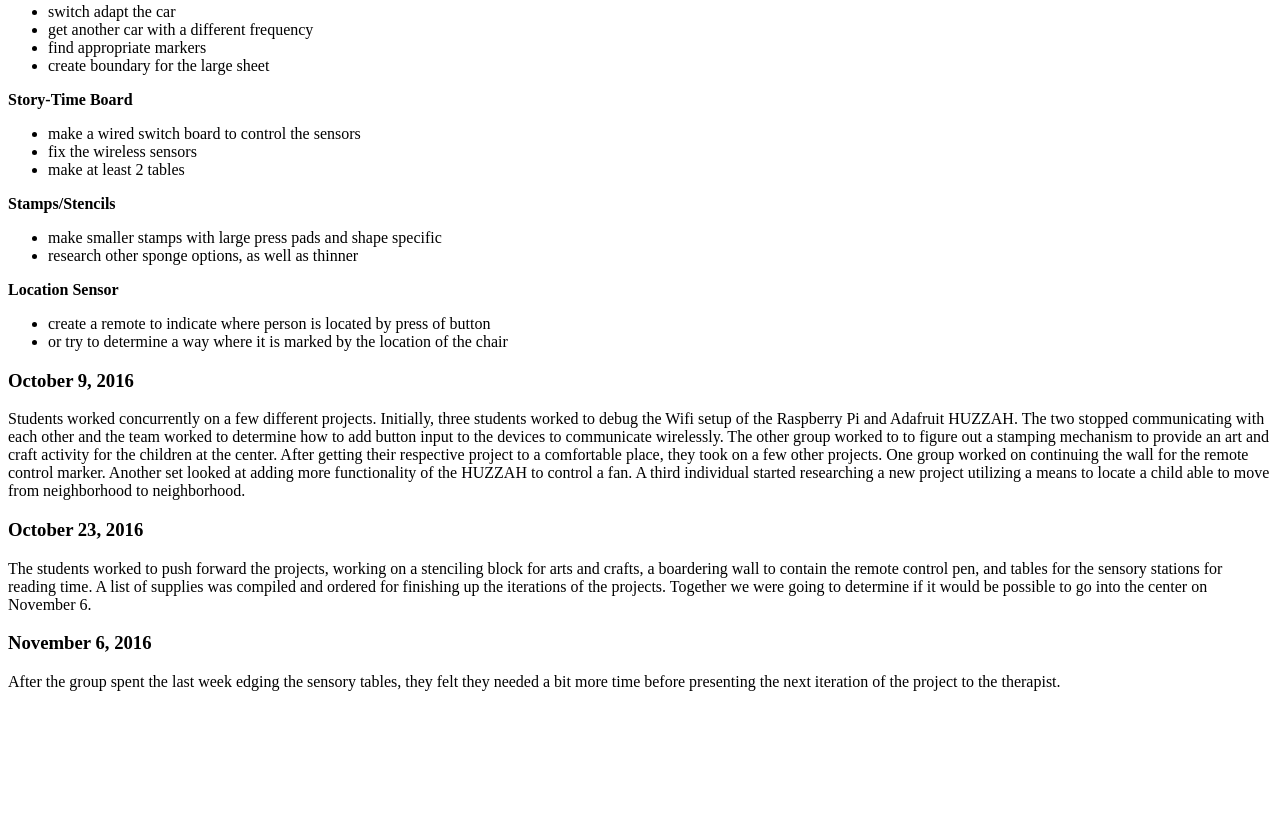
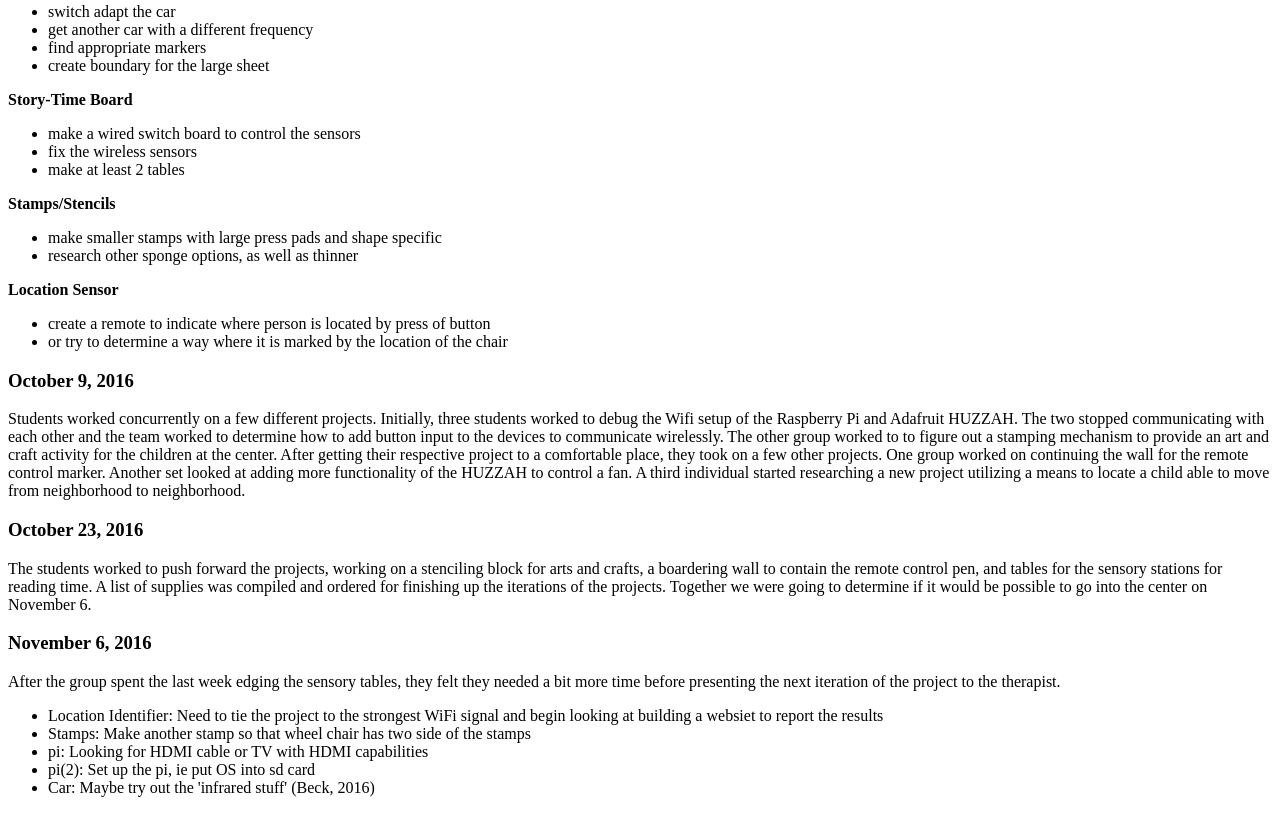
Before and after one commit to slcadaptivedesign/SLCAdaptiveDesign, a plain HTML site: page index.html in a window 1280 px wide. Shown: the part 796-1609 px from the top of the page. Before the commit the page ends 1503 px from the top, so only its background shows below. Drawn offline with Linux system fonts and the light colour scheme.

Commit message:
Update index.html

```diff
--- a/index.html
+++ b/index.html
@@ -63,5 +63,15 @@ A list of supplies was compiled and ordered for finishing up the iterations of t
 	<h3>November 6, 2016</h3>
 	<p> After the group spent the last week edging the sensory tables, they felt they needed a bit more time before presenting the next
 		iteration of the project to the therapist.
+
+	<ul>
+		<li>Location Identifier: Need to tie the project to the strongest WiFi signal and begin looking at building a websiet to report the results</li>
+		<li>Stamps: Make another stamp so that wheel chair has two side of the stamps</li>
+		<li>pi: Looking for HDMI cable or TV with HDMI capabilities</li>
+		<li>pi(2): Set up the pi, ie put OS into sd card</li>
+		<li>Car: Maybe try out the 'infrared stuff' (Beck, 2016)</li>
+
+
+	</ul>
 </body>
 </html>
```
